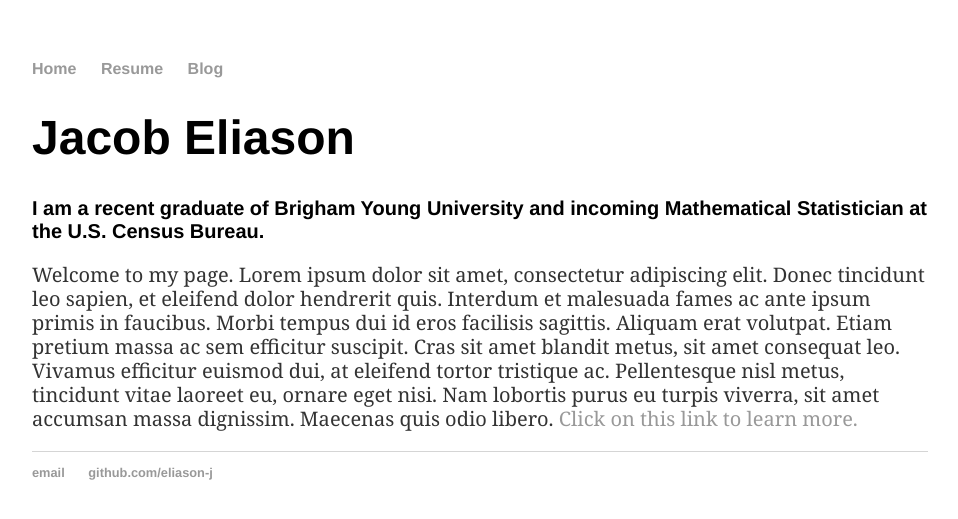
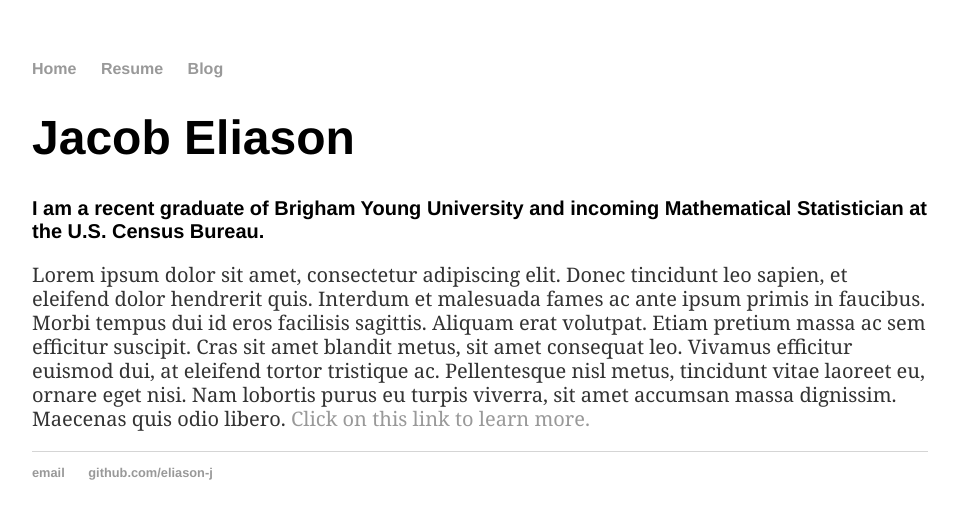
Before and after one commit to eliason-j/eliason-j.github.io, a Jekyll site: the page built from index.html, in a window 1280 px wide. Shown: the top 519 px of the page, without its empty margins (160-1118 px from the left). Built offline with Jekyll 4.4.1, drawn with Linux system fonts in a browser that asks for light colours.

Commit message:
Update index.html

```diff
--- a/index.html
+++ b/index.html
@@ -5,5 +5,5 @@ title: Jacob Eliason
 <div class="blurb">
 	<h1>Jacob Eliason</h1>
 	<h2>I am a recent graduate of Brigham Young University and incoming Mathematical Statistician at the U.S. Census Bureau.</h2>
-	<p>Welcome to my page. Lorem ipsum dolor sit amet, consectetur adipiscing elit. Donec tincidunt leo sapien, et eleifend dolor hendrerit quis. Interdum et malesuada fames ac ante ipsum primis in faucibus. Morbi tempus dui id eros facilisis sagittis. Aliquam erat volutpat. Etiam pretium massa ac sem efficitur suscipit. Cras sit amet blandit metus, sit amet consequat leo. Vivamus efficitur euismod dui, at eleifend tortor tristique ac. Pellentesque nisl metus, tincidunt vitae laoreet eu, ornare eget nisi. Nam lobortis purus eu turpis viverra, sit amet accumsan massa dignissim. Maecenas quis odio libero. <a href="/about">Click on this link to learn more.</a></p>
+	<p>Lorem ipsum dolor sit amet, consectetur adipiscing elit. Donec tincidunt leo sapien, et eleifend dolor hendrerit quis. Interdum et malesuada fames ac ante ipsum primis in faucibus. Morbi tempus dui id eros facilisis sagittis. Aliquam erat volutpat. Etiam pretium massa ac sem efficitur suscipit. Cras sit amet blandit metus, sit amet consequat leo. Vivamus efficitur euismod dui, at eleifend tortor tristique ac. Pellentesque nisl metus, tincidunt vitae laoreet eu, ornare eget nisi. Nam lobortis purus eu turpis viverra, sit amet accumsan massa dignissim. Maecenas quis odio libero. <a href="/about">Click on this link to learn more.</a></p>
 </div><!-- /.blurb -->
```
